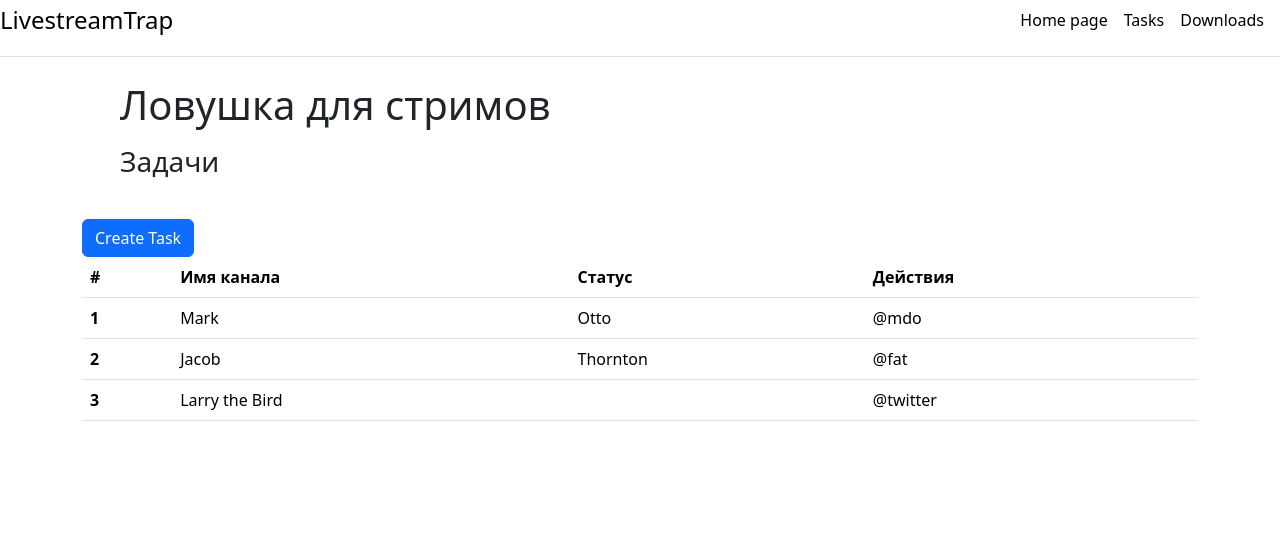
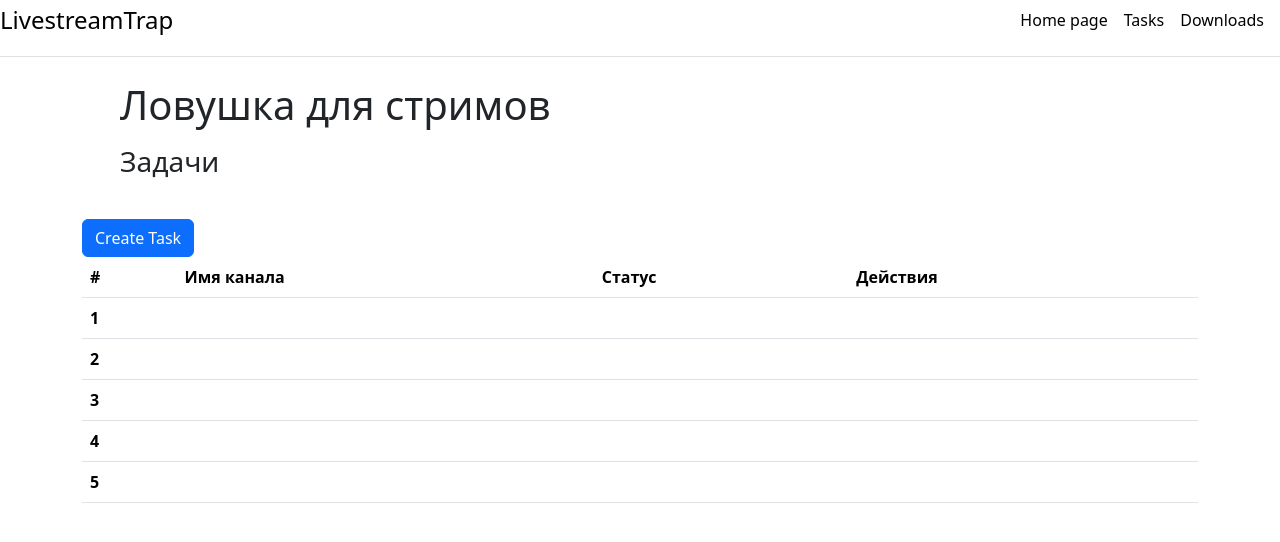
Before and after one commit to filyushkin/LivestreamTrap, a Django app: page /myapp/tasks/ in a window 1280 px wide. Shown: the top 542 px of the page. Run offline with Django 5.2, Linux system fonts and the light colour scheme; lists and menus that the app fills with data are empty.

Commit message:
Tasks modified.

```diff
--- a/templates/myapp/tasks_template.html
+++ b/templates/myapp/tasks_template.html
@@ -18,20 +18,33 @@
       <tbody>
         <tr>
           <th scope="row">1</th>
-          <td>Mark</td>
-          <td>Otto</td>
-          <td>@mdo</td>
+          <td></td>
+          <td></td>
+          <td></td>
         </tr>
         <tr>
           <th scope="row">2</th>
-          <td>Jacob</td>
-          <td>Thornton</td>
-          <td>@fat</td>
+          <td></td>
+          <td></td>
+          <td></td>
         </tr>
         <tr>
           <th scope="row">3</th>
-          <td colspan="2">Larry the Bird</td>
-          <td>@twitter</td>
+          <td></td>
+          <td></td>
+          <td></td>
+        </tr>
+        <tr>
+          <th scope="row">4</th>
+          <td></td>
+          <td></td>
+          <td></td>
+        </tr>
+        <tr>
+          <th scope="row">5</th>
+          <td></td>
+          <td></td>
+          <td></td>
         </tr>
       </tbody>
     </table>
```
Also changed, not shown: huey_tasks.db (added).
